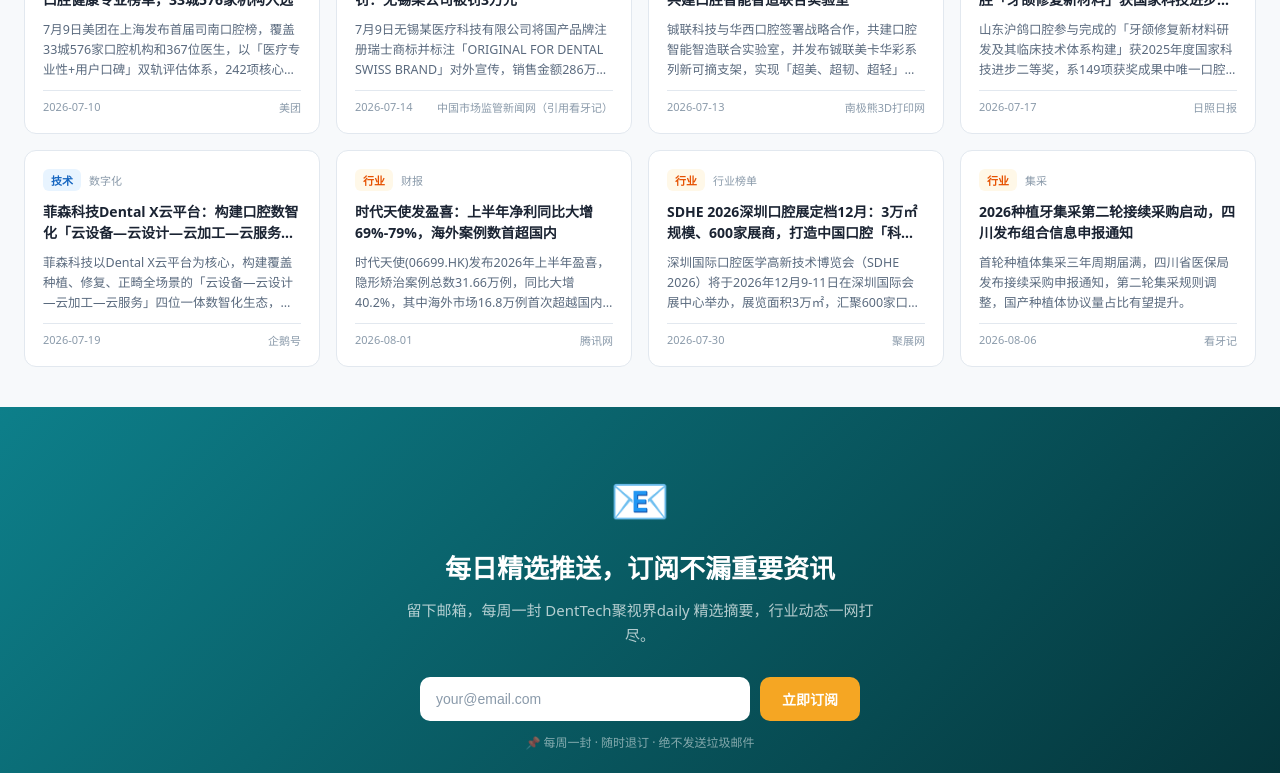
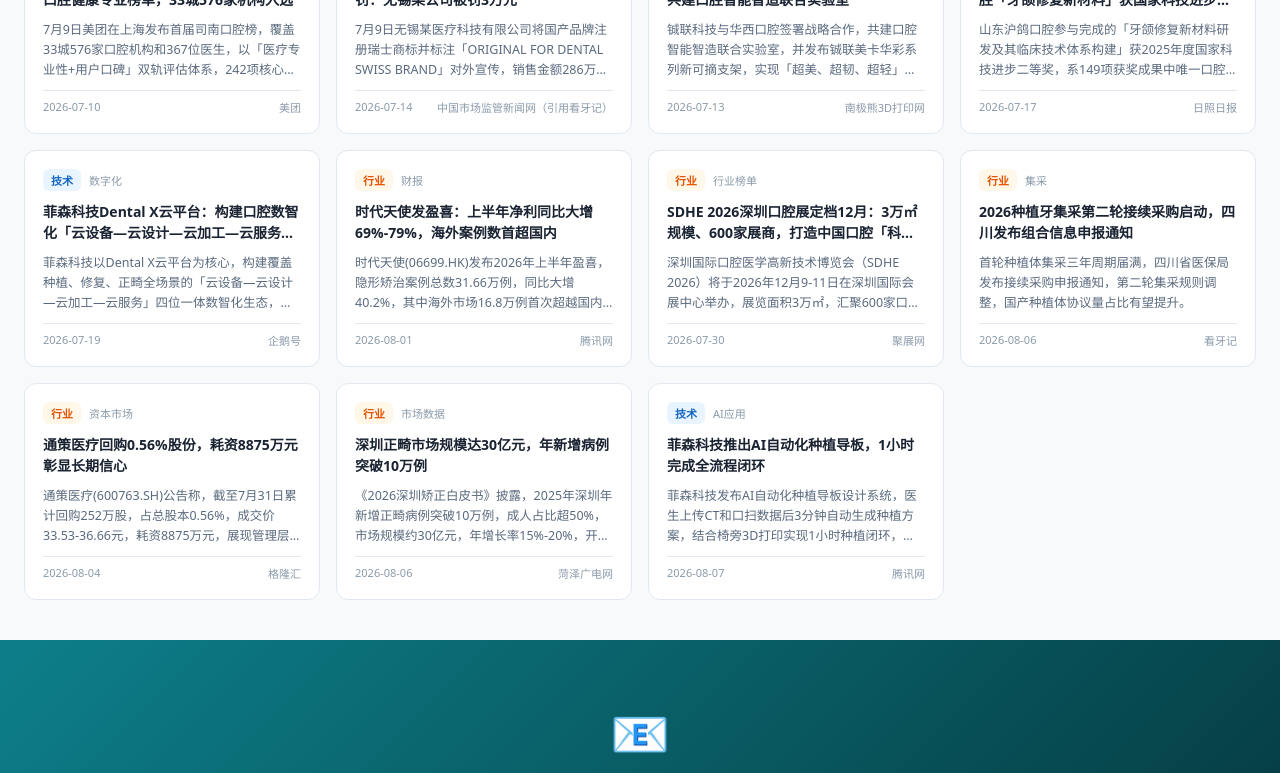
Before and after one commit to coala325-wwl/denttech-daily, a Vue app: page / in a window 1280 px wide. Shown: the part 1690-2463 px from the top of the page. Built offline with nearby package versions, Linux system fonts and the light colour scheme.

Commit message:
auto: 每日构建更新 (39 条, 2026/8/11)

```diff
--- a/src/data/news.js
+++ b/src/data/news.js
@@ -677,6 +677,67 @@ PμSL技术通过数字化光刻成型，可精确控制每层材料的厚度和
     tag: '集采',
     featured: false,
   },
+  {
+    id: 37,
+    region: 'domestic',
+    category: 'industry',
+    title: '通策医疗回购0.56%股份，耗资8875万元彰显长期信心',
+    summary: '通策医疗(600763.SH)公告称，截至7月31日累计回购252万股，占总股本0.56%，成交价33.53-36.66元，耗资8875万元，展现管理层对公司长期价值的信心。',
+    fullContent: `2026年8月4日，口腔连锁龙头通策医疗(600763.SH)发布股份回购进展公告。截至2026年7月31日，公司通过上海证券交易所交易系统以集中竞价交易方式累计回购公司股份252.17万股，占公司总股本的比例为0.5638%。
+
+回购成交的最高价为36.66元/股，最低价为33.53元/股，支付的资金总额为人民币8875.1万元（不含印花税、交易佣金等交易费用）。
+
+通策医疗作为A股口腔医疗服务业唯一上市公司，在全国拥有数百家口腔医疗机构。此次回购彰显了管理层对公司长期价值的信心。此前公司股价从高点有所回落，管理层选择在低位增持，向市场传递积极信号。
+
+业内分析认为，口腔医疗行业长期增长逻辑未变，随着居民口腔健康意识提升、消费升级带动正畸和种植需求，头部连锁机构有望持续受益。通策医疗作为行业龙头，品牌效应、医生资源、运营管理能力均处于领先地位。`,
+    sourceUrl: 'https://so.html5.qq.com/page/real/search_news?docid=70000021_7506a71989416252',
+    date: '2026-08-04',
+    source: '格隆汇',
+    tag: '资本市场',
+    featured: false,
+  },
+  {
+    id: 38,
+    region: 'domestic',
+    category: 'industry',
+    title: '深圳正畸市场规模达30亿元，年新增病例突破10万例',
+    summary: '《2026深圳矫正白皮书》披露，2025年深圳年新增正畸病例突破10万例，成人占比超50%，市场规模约30亿元，年增长率15%-20%，开展正畸服务机构超500家。',
+    fullContent: `据《中国隐形正畸行业白皮书》数据，2025年中国隐形矫治市场规模突破150亿元，年增长率维持在20%以上。深圳作为一线城市，正畸市场呈现快速增长态势。
+
+2025年深圳年新增正畸病例突破10万例，其中成人正畸占比已超过50%，隐形矫治占比逐年提升。据行业调研数据，深圳正畸市场规模约30亿元，年增长率维持在15%至20%。开展正畸服务的口腔医疗机构已超过500家。
+
+消费趋势呈现三大特征：成人正畸比例持续上升，隐形矫治和舌侧矫治等高美学方案需求增长迅速，患者对方案科学性、医生稳定性和长期保障的关注度已超过单纯的价格比较。
+
+然而，机构间技术配置差异巨大。真正具备头影测量分析常规化、正畸专科医生全程负责、保持器跟踪机制完整的机构占比不足15%。正畸消费投诉中，约18%与「治疗方案与最终执行不一致」有关，约15%与「术后无人跟进、出现问题找不到人」有关。
+
+白皮书指出，数字化正畸的普及率将持续提升，预计2028年深圳数字化正畸占比将从当前的78%提升至90%以上。`,
+    sourceUrl: 'https://so.html5.qq.com/page/real/search_news?docid=70000021_6386a744c7d06352',
+    date: '2026-08-06',
+    source: '菏泽广电网',
+    tag: '市场数据',
+    featured: false,
+  },
+  {
+    id: 39,
+    region: 'domestic',
+    category: 'technology',
+    title: '菲森科技推出AI自动化种植导板，1小时完成全流程闭环',
+    summary: '菲森科技发布AI自动化种植导板设计系统，医生上传CT和口扫数据后3分钟自动生成种植方案，结合椅旁3D打印实现1小时种植闭环，累计服务全球超30万家诊所。',
+    fullContent: `菲森科技近日推出AI自动化种植导板设计系统，标志着口腔种植数字化进入智能化新阶段。
+
+该系统的核心能力是：医生只需在Dental X云平台上导入患者的CT数据和口扫数据，系统即可自动拟合数据，平均3分钟自动生成种植体三维植入方案、手术导板及详细种植报告。联合椅旁3D打印设备，可实现1小时种植闭环——从数据采集到导板制作，再到手术执行，全程数智化流转。
+
+AI还可快至1秒绘制牙弓线、下颌神经管，自动匹配植体规格及尺寸，一键测量牙槽骨、骨密度等关键数据。这一能力将专业复杂的设计工作简化为「一键生成」，让不具备丰富种植设计经验的医生也能轻松完成精准规划。
+
+截至2026年4月，菲森累计服务全球口腔诊所超30万家，调用AI累计超2000万次、惠及900万口腔患者，产品远销80余个国家和地区。
+
+技术优势包括：神农·云CT具备4×4cm精细化影像重建能力（体素0.05mm），最低剂量小于60μGy·m²，约为行业平均水平的1/4至1/6；3D-MARS去金属伪影技术提升图像清晰度；AI种植体周围骨密度测量、AI自动描绘下颌神经管及预警等功能提升手术安全性。`,
+    sourceUrl: 'https://new.qq.com/rain/a/20260807A0AYRV00',
+    date: '2026-08-07',
+    source: '腾讯网',
+    tag: 'AI应用',
+    featured: false,
+  },
 ]
 
 export const categoryConfig = [
```
